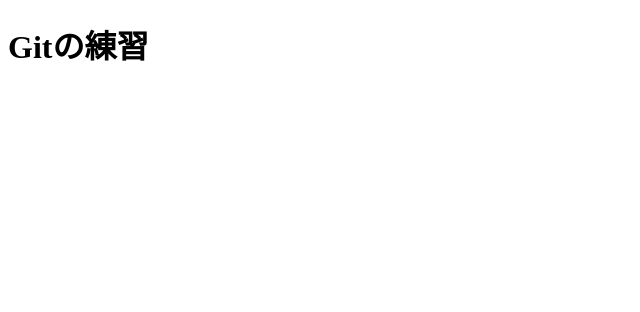
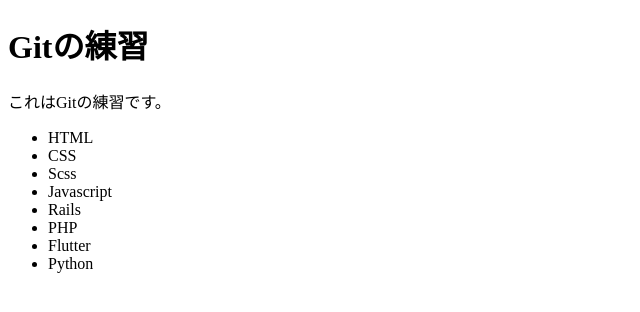
Before and after one commit to sa8a/git-practice, a plain HTML site: page index.html in a window 1280 px wide. Shown: the whole page, without its empty margins (0-640 px from the left). Drawn offline with Linux system fonts and the light colour scheme.

Commit message:
add: テキストを追加

```diff
--- a/index.html
+++ b/index.html
@@ -8,5 +8,16 @@
 </head>
 <body>
   <h1>Gitの練習</h1>
+  <p>これはGitの練習です。</p>
+  <ul>
+    <li>HTML</li>
+    <li>CSS</li>
+    <li>Scss</li>
+    <li>Javascript</li>
+    <li>Rails</li>
+    <li>PHP</li>
+    <li>Flutter</li>
+    <li>Python</li>
+  </ul>
 </body>
 </html>
```
